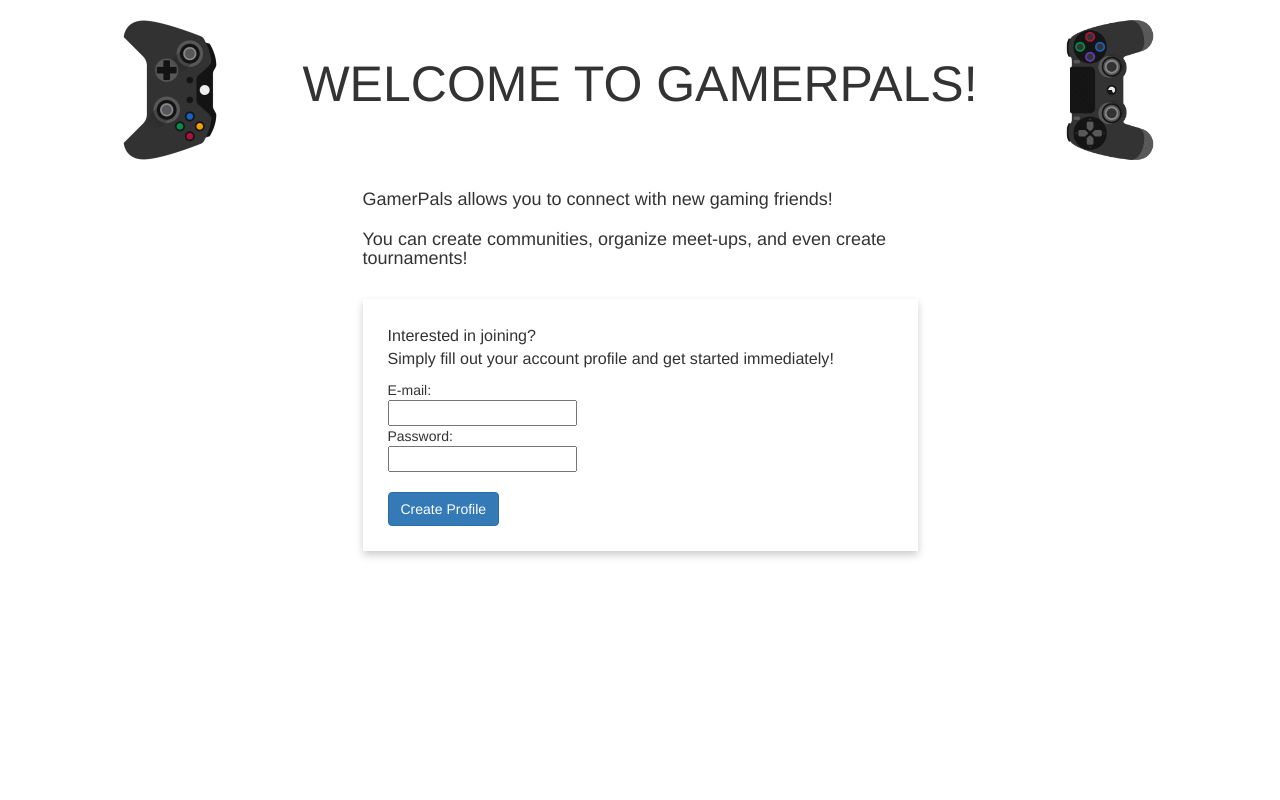
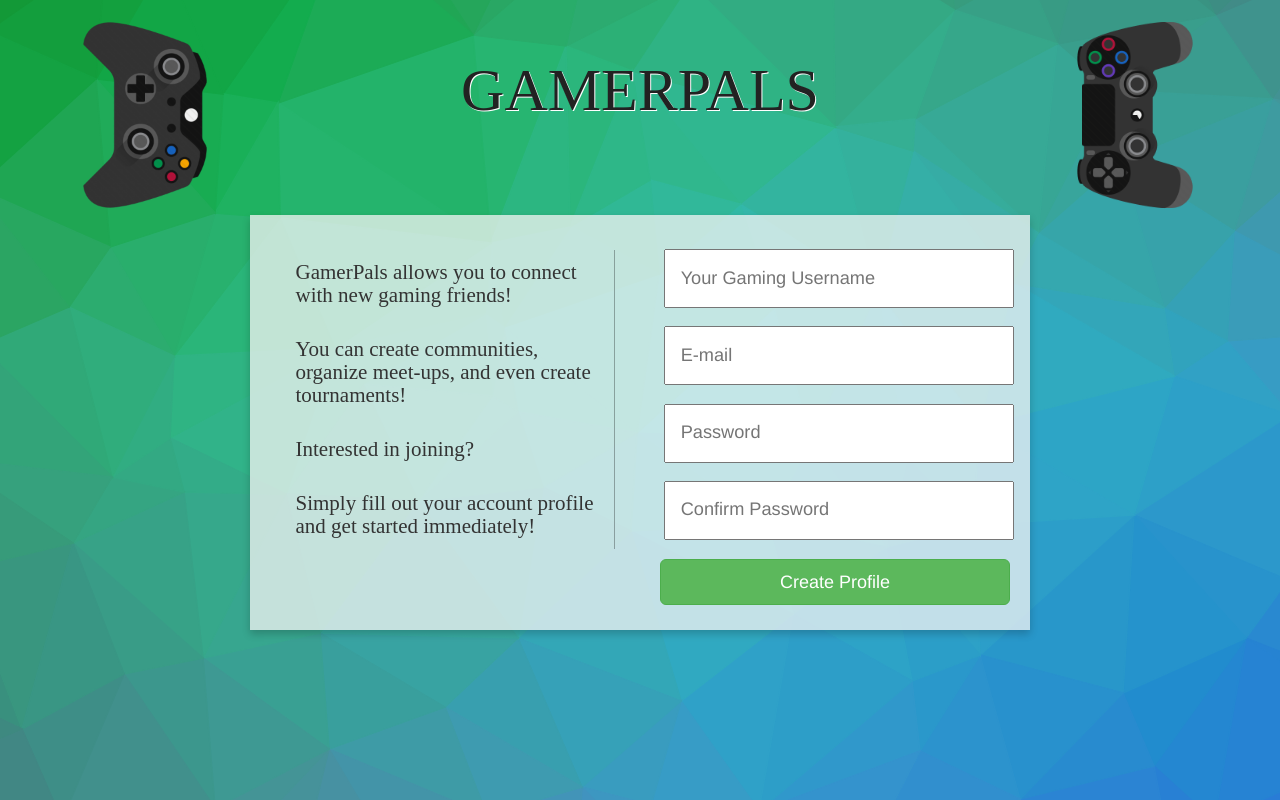
Before and after one commit to SpencerGouthro/GamerPals, a plain HTML site: page index.html in a window 1280 px wide. Drawn offline with nearby package versions, Linux system fonts and the light colour scheme; a web font is replaced by a local one.

Commit message:
Finished

```diff
--- a/app.js
+++ b/app.js
@@ -1,3 +1,3 @@
-function clicked() {
-    alert("This button don't do nutin right now!");
+function createProfile() {
+    alert("This website isn't finished yet, Sorry ehh!");
 }
--- a/index.html
+++ b/index.html
@@ -2,18 +2,21 @@
 <html>
 <head>
 	<title>GamerPals App</title>
-	<link rel="stylesheet" href="https://maxcdn.bootstrapcdn.com/bootstrap/3.3.7/css/bootstrap.min.css" integrity="sha384-BVYiiSIFeK1dGmJRAkycuHAHRg32OmUcww7on3RYdg4Va+PmSTsz/K68vbdEjh4u" crossorigin="anonymous">
-	<link rel="stylesheet" type="text/css" href="style.css">
+	<!-- Boostrap --><link rel="stylesheet" href="https://maxcdn.bootstrapcdn.com/bootstrap/3.3.7/css/bootstrap.min.css" integrity="sha384-BVYiiSIFeK1dGmJRAkycuHAHRg32OmUcww7on3RYdg4Va+PmSTsz/K68vbdEjh4u" crossorigin="anonymous">
+	<!--  Google text font -->
+	<link href='//fonts.googleapis.com/css?family=Delius' rel='stylesheet'>
+
+	<!--  My CSS --><link rel="stylesheet" type="text/css" href="style.css">
 </head>
 <body>
 	<div class='container'>
 		<div class='row'>
-			<div id="controllerDiv" class="col-xs-12">
+			<div id="controllerDiv">
 				<div class='col-sm-2 hidden-sm hidden-xs'>
 					<img class="controllerImages img-responsive" id="xbox" src="images/controllerxbox.png">
 				</div>
 				<div id="header" class="col-md-8 col-sm-12">
-					<h2 id="welcomeText">Welcome to GamerPals!</h2><br>
+					<h2 id="headerText">GamerPals</h2><br>
 				</div>
 				<div class='col-sm-2 hidden-sm hidden-xs'>
 					<img class="controllerImages img-responsive" id="ps4" src="images/controllerps4.png">
@@ -21,25 +24,30 @@
 			</div>
 		</div>
 		<div class='row'>
-			<div id='mainContentDiv' class="col-sm-6 col-sm-offset-3">
-				<h4>GamerPals allows you to connect with new gaming friends! <br><br> You can create communities, organize meet-ups, and even create tournaments! </h4><br>
-				<form id="signUpForm">
-					<p>Interested in joining? <br> Simply fill out your account profile and get started immediately!</p>
-				  	<div class="divWithInput">
-					  	E-mail: <br>
-					  	<input type="text" name="email"><br>
+			<div id='mainContentDiv' class="col-sm-8 col-sm-offset-2">
+				<div class='row'>
+					<div class="col-sm-6">
+						<div id="infoText">
+							<h4>GamerPals allows you to connect with new gaming friends!</h4>
+							<h4>You can create communities, organize meet-ups, and even create tournaments!</h4>
+							<h4>Interested in joining?</h4>
+							<h4>Simply fill out your account profile and get started immediately!</h4>
+						</div>
 					</div>
-					<div class="divWithInput">
-					  	Password: <br>
-					  	<input type="password" name="password"><br>
-					</div><br>
-					<button class="btn btn-md btn-primary">Create Profile</button>
-				</form>
+					<div class="col-sm-6">
+						<form id="signUpForm">
+							<input type="text" name="username" class="textInputs" placeholder="Your Gaming Username">
+						  	<input type="text" name="email" class="textInputs" placeholder="E-mail">
+						  	<input type="password" name="password" class="textInputs" placeholder="Password">
+						  	<input type="password" name="password" class="textInputs" placeholder="Confirm Password">
+							<button class="submitButton btn btn-lg btn-success btn-block" onclick="createProfile()">Create Profile</button>
+						</form>
+					</div>
+				</div>
 			</div>
 		</div>
 	</div>
 
-
 <script src="app.js"></script>
 </body>
 </html>
--- a/style.css
+++ b/style.css
@@ -1,8 +1,15 @@
-#welcomeText {
+body {
+	background-image: url("images/patterngood.svg");
+	background-color: white;
+}
+#headerText {
 	margin-top:4.2rem;
 	text-align: center;
 	text-transform: uppercase;
-	font-size:5rem;
+	font-size:6rem;
+	font-family: Delius;
+	color: #222;
+	text-shadow:1px 1px white;
 }
 
 #controllerDiv {
@@ -10,8 +17,8 @@
 	padding:15px;
 }
 .controllerImages {
-	max-width:150px;
-	max-height:150px;
+	max-width:200px;
+	max-height:200px;
 }
 #ps4 {
 	float:left;
@@ -20,14 +27,42 @@
 	float:right;
 }
 
-#signUpForm {
+#mainContentDiv {
 	padding:25px;
     box-shadow: 0 4px 8px 0 rgba(0,0,0,0.2);
     transition: 0.3s;
+    background-color: rgba(245, 245, 245, 0.75);
 }
-#signUpForm:hover {
+#mainContentDiv:hover {
     box-shadow: 0 8px 16px 0 rgba(0,0,0,0.3);
 }
+
+#infoText {
+	margin:10px;
+}
+@media (min-width: 991px) {
+	#infoText {
+			border-right: 1px solid rgba(2,2,2,0.3);
+	}
+}
+#infoText h4 {
+	font-size: 1.5em;
+	font-family: Delius;
+	padding: 0.5em;
+}
+
 #signUpForm p {
-	font-size: 1.15em;
+	font-size: 1.3em;
+	padding:10px;
+	margin-top: 10px;
 }
+.textInputs {
+	font-size: 1.3em;
+	padding: 0.8em;
+	margin: 0.5em;
+	width:100%;
+}
+.submitButton {
+	margin-top: 10px;
+	margin-left: 5px;
+}
```
Also changed, not shown: ignore for now just unused code saved for later.html (indentation only), images/patterndark.svg (added), images/patterngood.svg (added), images/patternold.svg (added), 2 other files.
